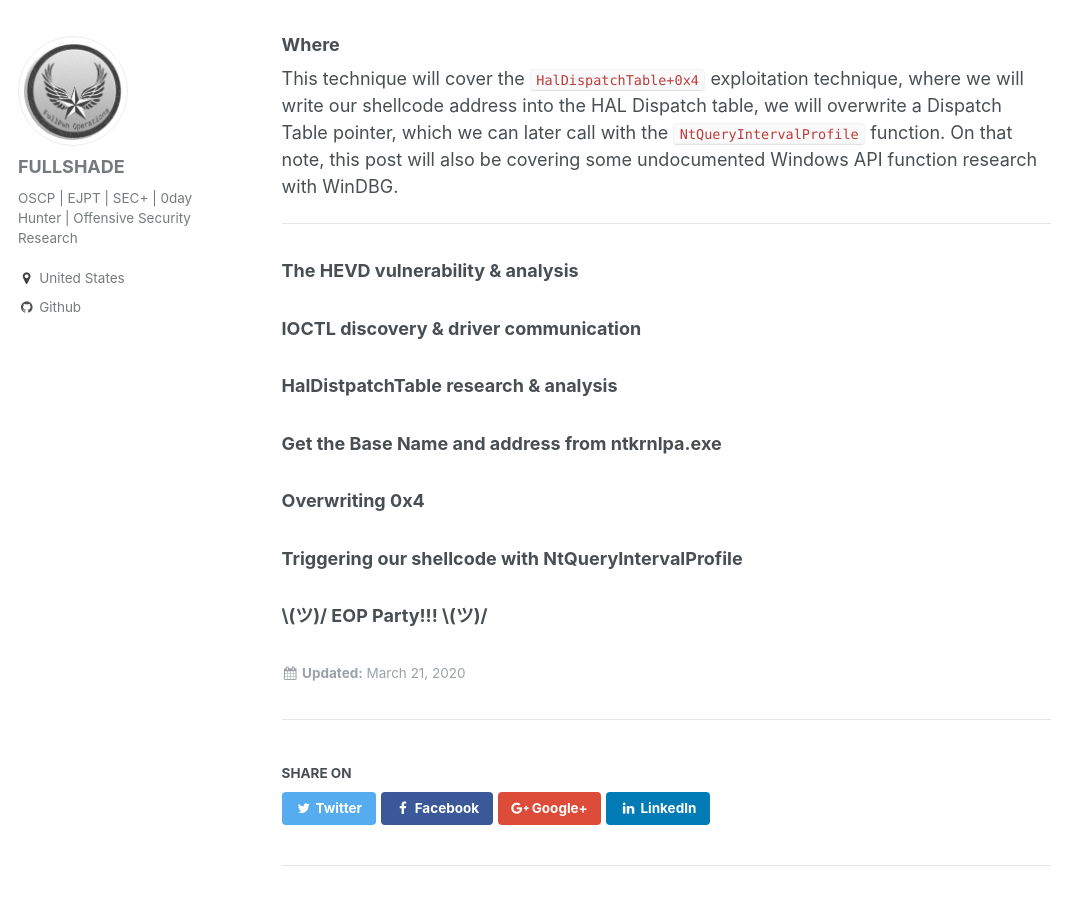
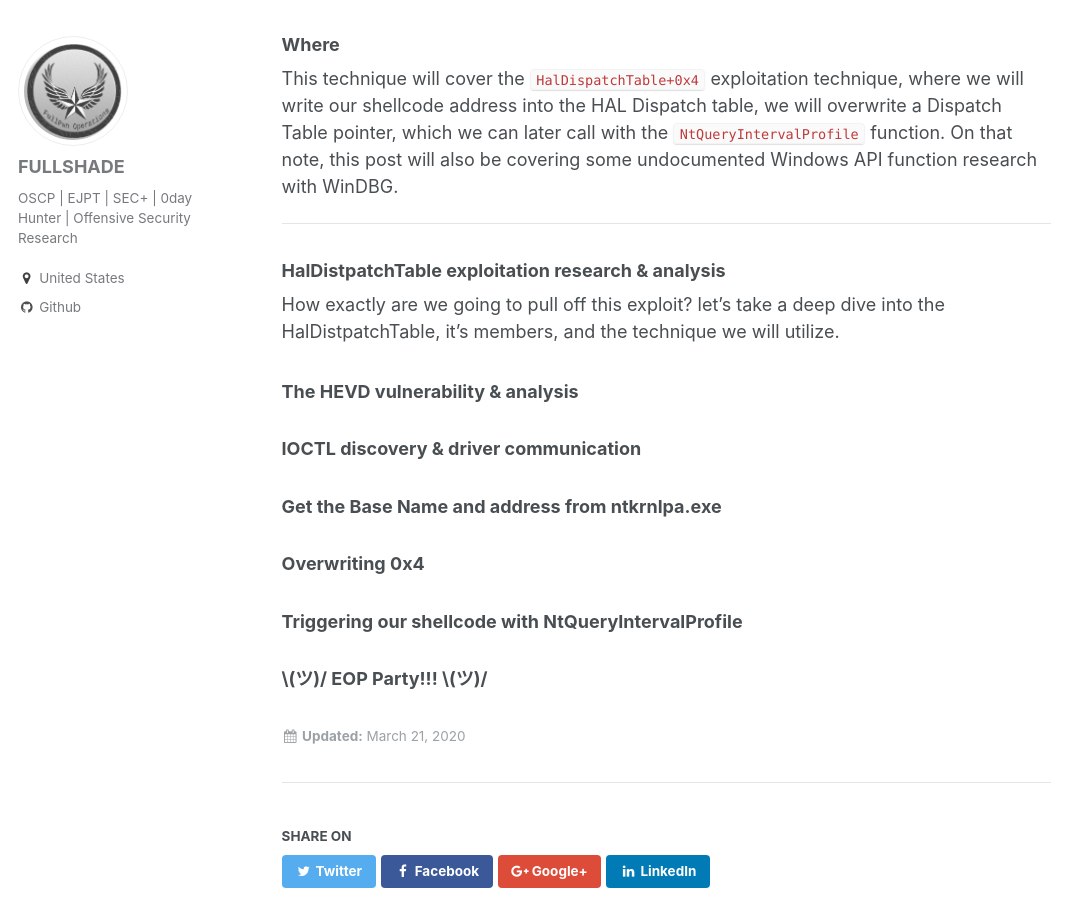
Before and after one commit to asdyxcyxc/FULLSHADE.github.io, a Jekyll site: the page built from _posts/2020-03-21-HEVD-arbitraryoverwrite.md, in a window 1280 px wide and 900 px high, scrolled down 671 px. Shown: the whole window, without its empty margins (0-1081 px from the left). Built offline with Jekyll 4.4.1, drawn with Linux system fonts in a browser that asks for light colours; comment, search, counter and statistics services are not loaded.

Commit message:
Update 2020-03-21-HEVD-arbitraryoverwrite.md

```diff
--- a/_posts/2020-03-21-HEVD-arbitraryoverwrite.md
+++ b/_posts/2020-03-21-HEVD-arbitraryoverwrite.md
@@ -21,11 +21,13 @@ This technique  will cover the `HalDispatchTable+0x4` exploitation technique, wh
 
 ----
 
+### HalDistpatchTable exploitation research & analysis
+
+How exactly are we going to pull off this exploit? let's take a deep dive into the HalDistpatchTable, it's members, and the technique we will utilize.
+
 ### The HEVD vulnerability & analysis
 
 ### IOCTL discovery & driver communication
-
-### HalDistpatchTable research & analysis
 
 ### Get the Base Name and address from ntkrnlpa.exe
 
```
